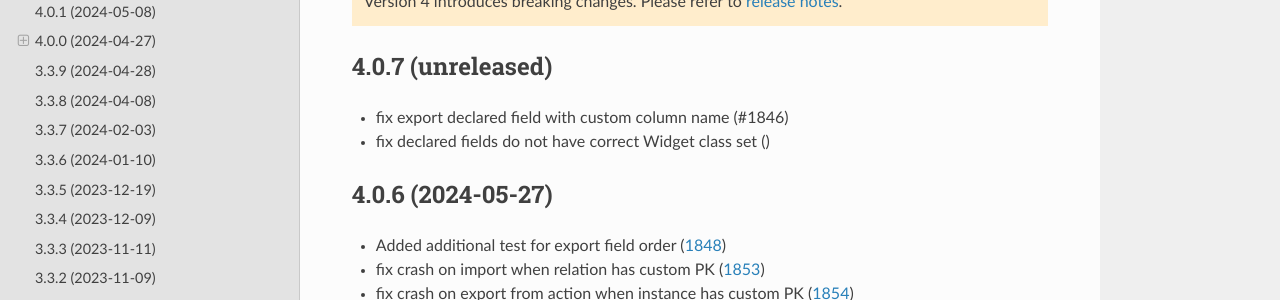
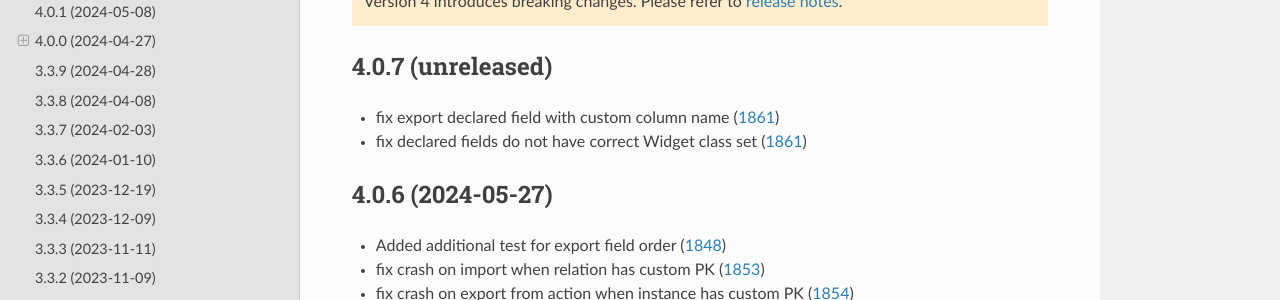
Before and after one commit to django-import-export/django-import-export, a Sphinx documentation site: the page built from docs/changelog.rst, in a window 1280 px wide and 900 px high. Shown: the part 211-511 px from the top of the window. Built offline with Sphinx 7.4.7 and the Read the Docs theme 2.0.0, drawn with Linux system fonts in a browser that asks for light colours; pages that are not in the unit, such as notebooks, are missing from menus; the version number could not be read and is left out.

Commit message:
updated changelog

```diff
--- a/docs/changelog.rst
+++ b/docs/changelog.rst
@@ -8,8 +8,8 @@ Changelog
 4.0.7 (unreleased)
 ------------------
 
-- fix export declared field with custom column name (#1846)
-- fix declared fields do not have correct Widget class set ()
+- fix export declared field with custom column name (`1861 <https://github.com/django-import-export/django-import-export/pull/1861>`_)
+- fix declared fields do not have correct Widget class set (`1861 <https://github.com/django-import-export/django-import-export/pull/1861>`_)
 
 4.0.6 (2024-05-27)
 ------------------
```
